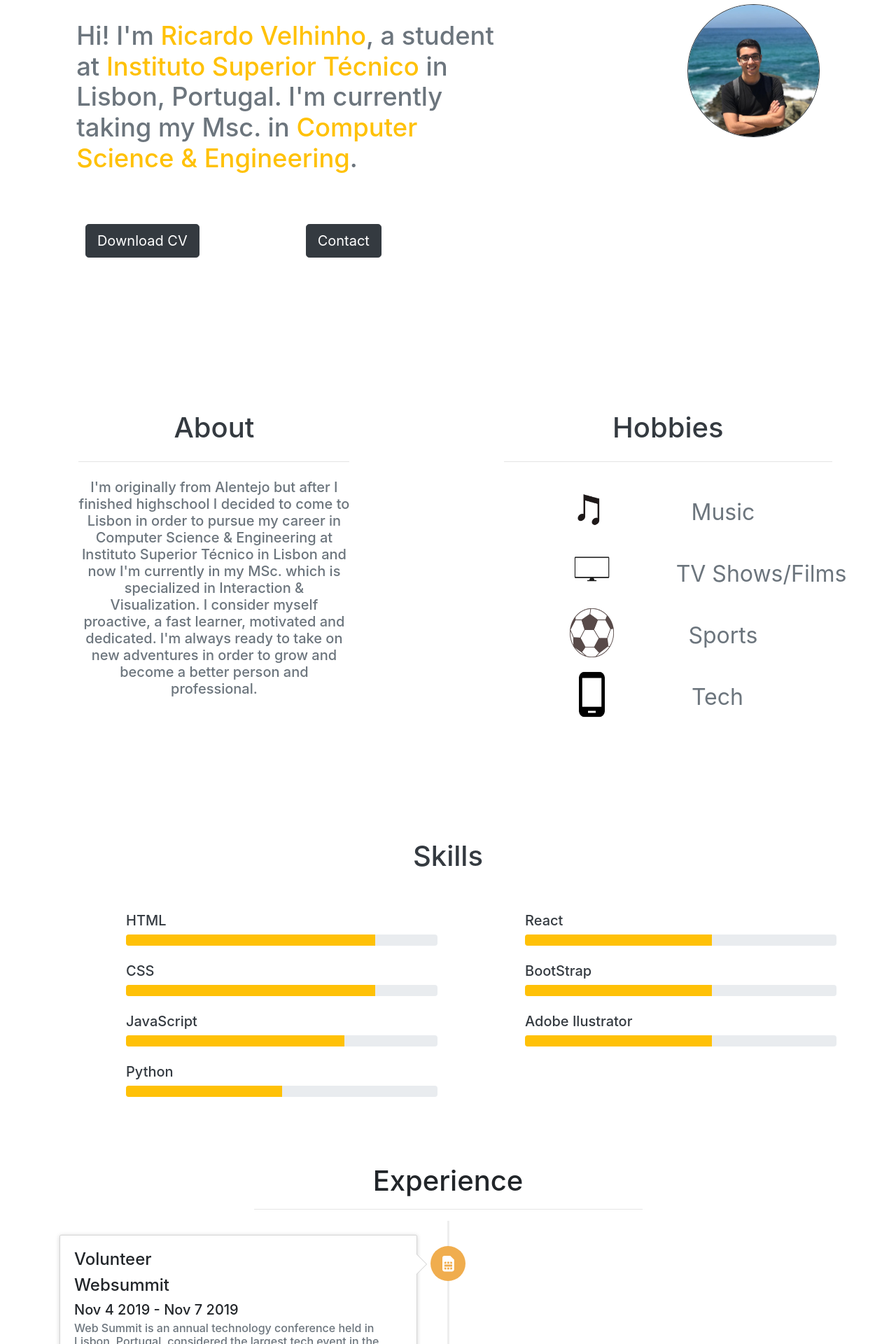
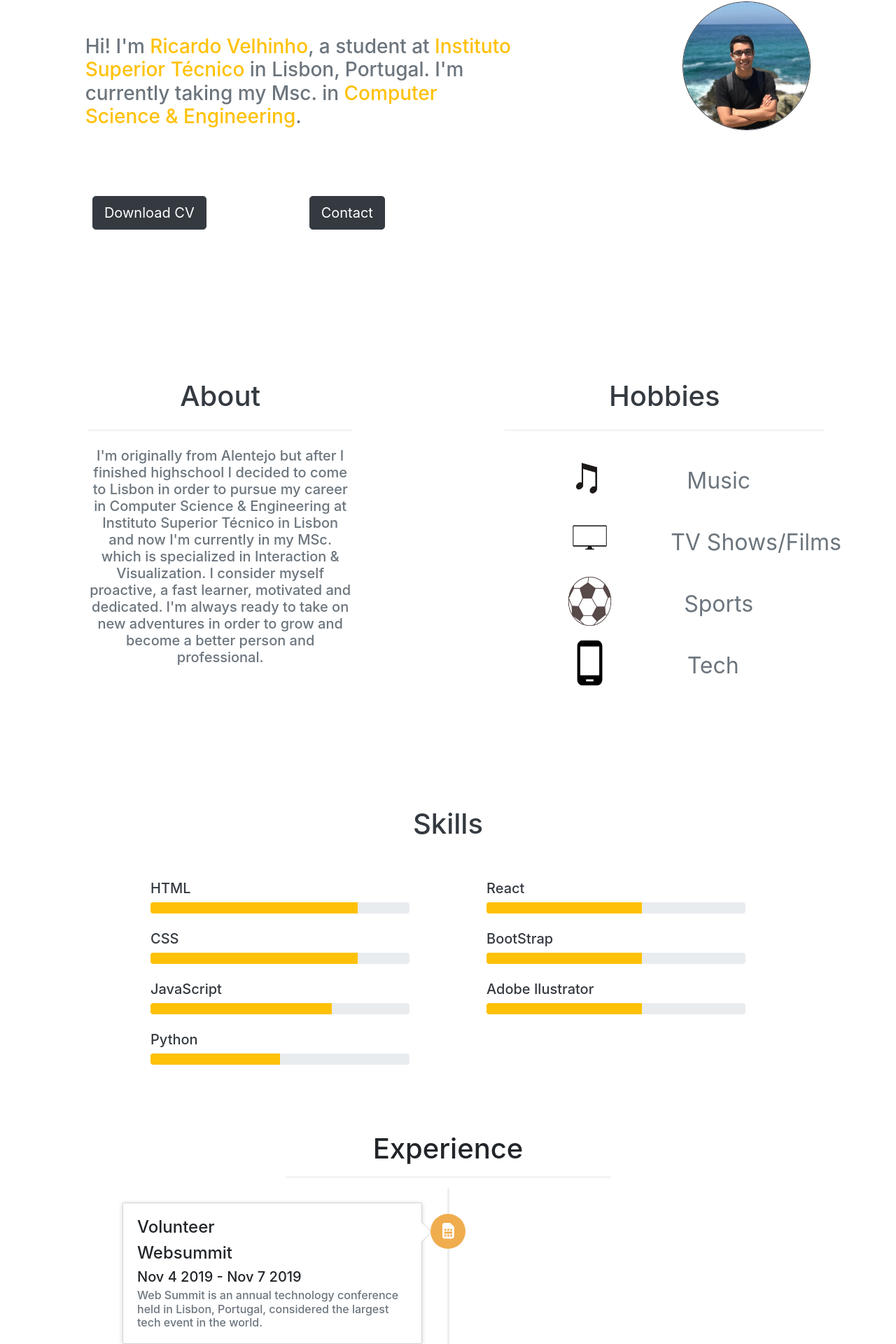
Before and after one commit to RVelhinho/RVelhinho.github.io, a React (Create React App) app: page / in a window 1280 px wide. Shown: the part 186-2106 px from the top of the page at 70% size. Built offline with nearby package versions, Linux system fonts and the light colour scheme.

Commit message:
fixed width

```diff
--- a/src/components/addit_info.jsx
+++ b/src/components/addit_info.jsx
@@ -9,6 +9,7 @@ class Additional_Info extends Component {
     state = {  }
     render() {
         return (
+            <div className='container-fluid'>
                 <div className='row text-center'>
                     <div className='col-12 col-sm-12 col-md-5 ml-md-5 mabout'>
                         <p className='h1 text-dark'>About</p>
@@ -40,6 +41,7 @@ class Additional_Info extends Component {
                             </div>
                     </div>
                 </div>
+            </div>
         );
     }
 }
--- a/src/components/buttons.jsx
+++ b/src/components/buttons.jsx
@@ -4,6 +4,7 @@ class Buttons extends Component {
     state = {  }
     render() {
         return (
+            <div className='container-fluid'>
                 <div className='row text-center my-5'>
                     <div className='col-7 col-sm-8 col-md-4'>
                         <a href="CV_Ricardo_Velhinho.pdf" download><button type='button' className='btn btn-dark btn-lg'>Download CV</button></a>
@@ -12,6 +13,7 @@ class Buttons extends Component {
                         <a href="mailto:ricvelhinho@gmail.com"><button type='button' className='btn btn-dark btn-lg'>Contact</button></a>
                     </div>
                 </div>
+            </div>
         );
     }
 }
--- a/src/components/education.jsx
+++ b/src/components/education.jsx
@@ -6,7 +6,7 @@ import './education.css';
 class Education extends Component {
     render() {
         return (
-            <div class="container">
+            <div class="container-fluid w-75">
                 <br class='my-5'></br>
                 <br class='my-5'></br>
                 <br class='my-5'></br>
--- a/src/components/navbar.jsx
+++ b/src/components/navbar.jsx
@@ -4,6 +4,7 @@ class NavBar extends Component {
     render() {
         return (
             <React.Fragment>
+                <div className='container-fluid'>
                     <nav id="mynav" className="navbar fixed-top navbar-expand-lg navbar-dark bg-dark">
                         <button className="navbar-toggler" type="button" data-toggle="collapse" data-target="#navbarNavDropdown" aria-controls="navbarNavDropdown" aria-expanded="false" aria-label="Toggle navigation">
                             <span className="navbar-toggler-icon"></span>
@@ -26,6 +27,7 @@ class NavBar extends Component {
                             </ul>
                         </div>
                     </nav>
+                </div>
             </React.Fragment>
         );
     }
--- a/src/components/profile.css
+++ b/src/components/profile.css
@@ -1,18 +1,3 @@
-p { font-size: .8em; }
-
-@media (min-width: 576px) {
-    p { font-size: .8em; }
-}
-@media (min-width: 768px) {
-    p { font-size: .8em; }
-}
-@media (min-width: 992px) {
-    p { font-size: 1.05em; }
-}
-@media (min-width: 1200px) {
-    p { font-size: 1.3em; }
-}
-
 .mrow1{
     margin-top: 15%;
 }
--- a/src/components/profile.jsx
+++ b/src/components/profile.jsx
@@ -6,8 +6,9 @@ class Profile extends Component {
     render() {
         return (
             <React.Fragment>
+                <div class='container-fluid'>
                     <div className='row mrow1'>
-                    <div className='mx-auto my-4 w-75 col-9 col-sm-7 col-md-6 order-2 order-sm-1 order-md-1 order-lg-1 h3'>
+                        <div className='mx-auto my-5 w-75 col-9 col-sm-7 col-md-6 order-2 order-sm-1 order-md-1 order-lg-1 h3'>
                             <p className='text-secondary d-inline'>Hi! I'm </p>
                             <p className='text-warning d-inline'>Ricardo Velhinho</p>
                             <p className='text-secondary d-inline'>, a student at</p>
@@ -21,6 +22,7 @@ class Profile extends Component {
                             <img className='img-fluid border border-dark rounded-circle' src={Eu}/>
                         </div>
                     </div>
+                </div>
             </React.Fragment>
         );
     }
--- a/src/components/skills.jsx
+++ b/src/components/skills.jsx
@@ -3,7 +3,7 @@ import React, { Component } from 'react';
 class Skills extends Component {
     render() {
         return (
-            <div class='container'>
+            <div class='container-fluid w-75'>
                 <br class='my-5'></br>
                 <br class='my-5'></br>
                 <br class='my-5'></br>
@@ -32,7 +32,7 @@ class Skills extends Component {
                             <div class="progress-bar bg-warning" role="progressbar" style={{width: '50%'}} aria-valuenow="75" aria-valuemin="0" aria-valuemax="100"></div>
                         </div>
                     </div>
-                    <div class='col-5'>
+                    <div class='col-5 mx-auto'>
                         <br/>
                         <br/>
                         <p class='h5 text-dark'>React</p>
--- a/src/components/timeline.jsx
+++ b/src/components/timeline.jsx
@@ -7,7 +7,7 @@ import { faTasks } from '@fortawesome/free-solid-svg-icons'
 class Timeline extends Component {
     render() {
         return (
-            <div class="container">
+            <div class="container-fluid w-75">
                 <br class='my-5'></br>
                 <br class='my-5'></br>
                 <br class='my-5'></br>
```
Lines whose indentation alone changed are shown as unchanged.
